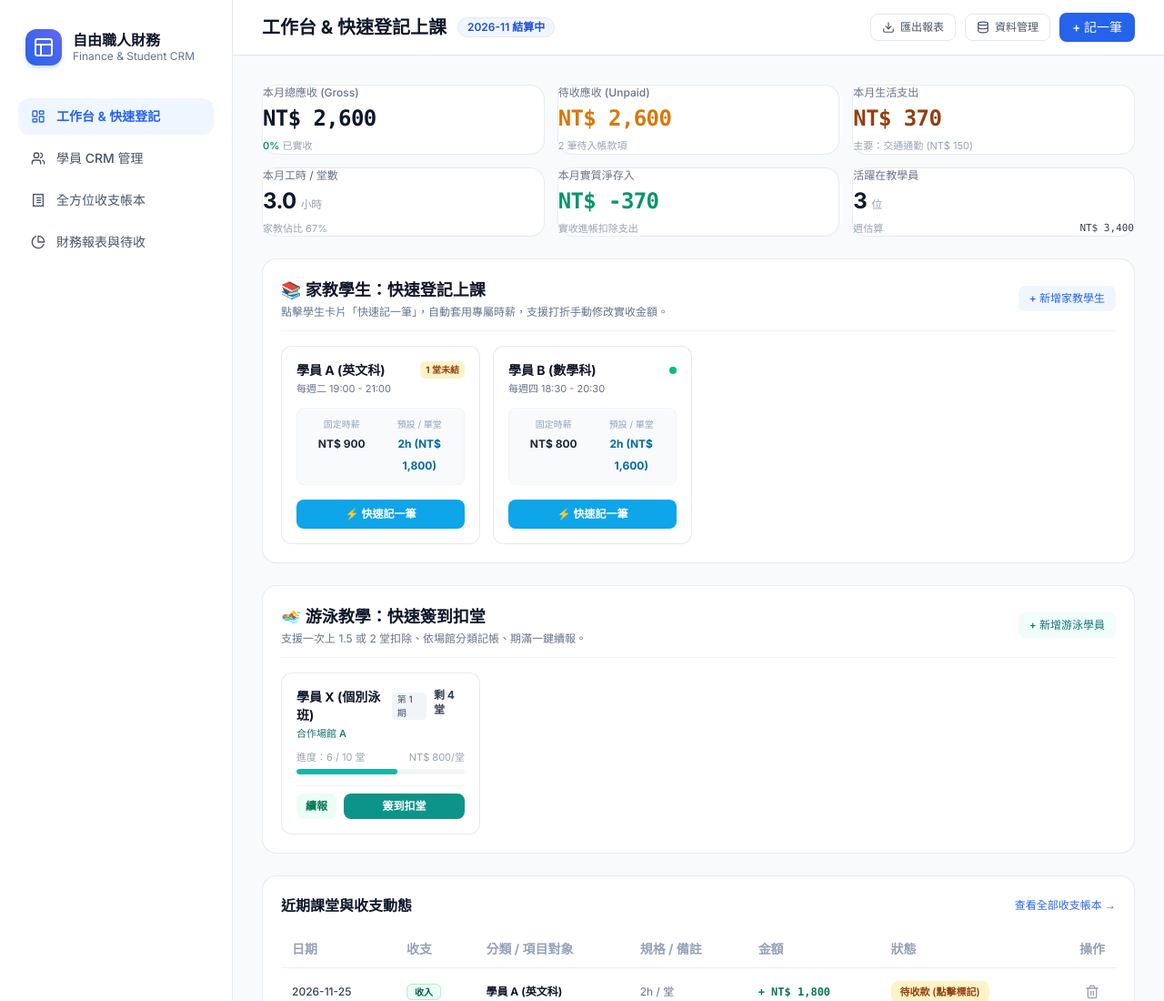
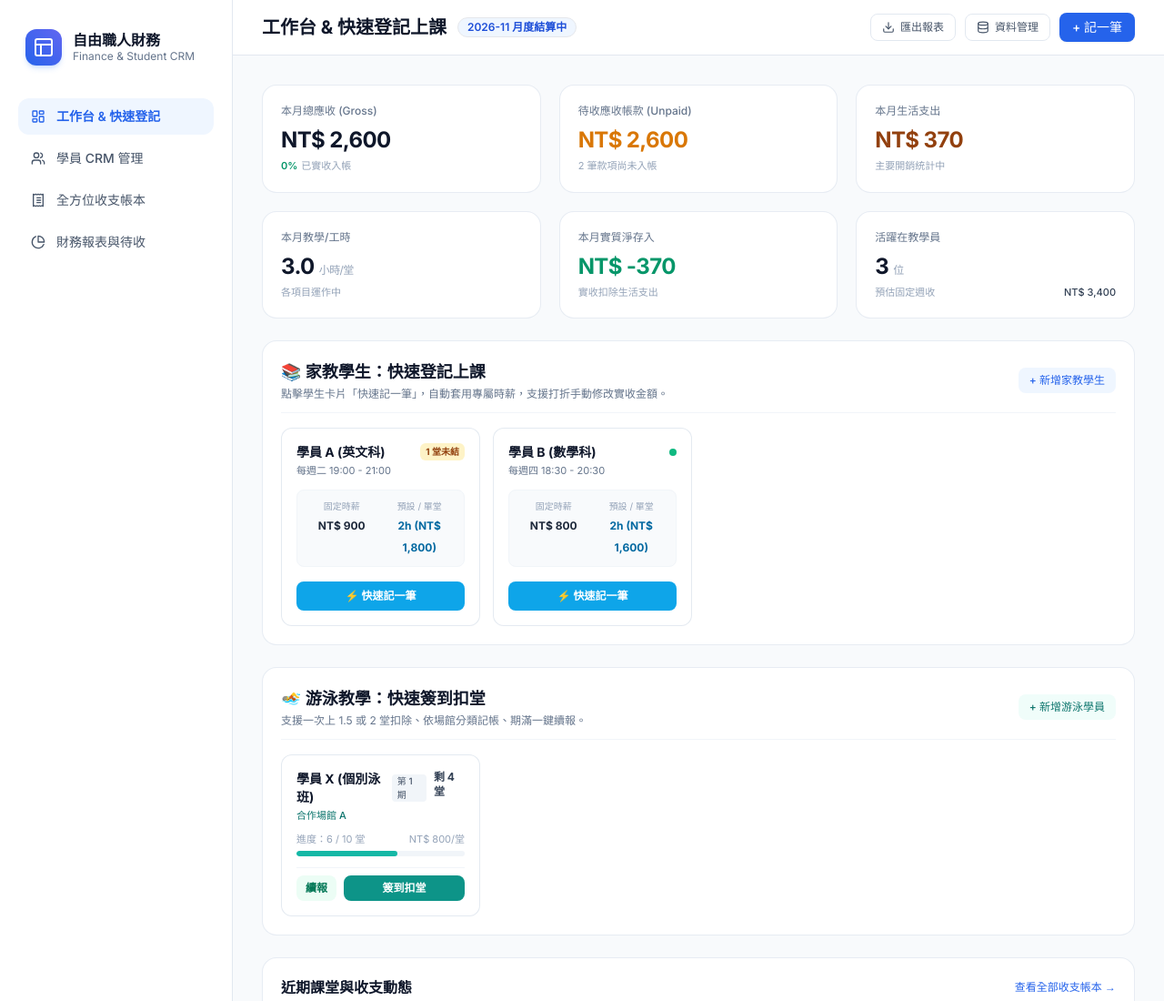
Before and after one commit to busyjonny123-oss/freelancer-finance, a plain HTML site: page index.html in a window 1280 px wide. Shown: the top 1100 px of the page at 91% size. Drawn offline with nearby package versions, Linux system fonts and the light colour scheme.

Commit message:
Update index.html

```diff
--- a/index.html
+++ b/index.html
@@ -156,50 +156,52 @@
       <!-- ======================================================== -->
       <section id="tab-dashboard" class="space-y-6">
 
-        <!-- 6 格工整卡片矩陣：手機 2 欄 / 電腦 3 欄 -->
-        <div class="grid grid-cols-2 md:grid-cols-3 gap-3.5 md:gap-4.5">
+       <!-- KPI METRICS CARDS (原汁原味字體與比例，單純加兩格) -->
+        <div class="grid grid-cols-2 lg:grid-cols-3 gap-3.5 md:gap-5">
           <!-- 1. 收入 -->
-          <div class="bg-white p-4.5 rounded-2xl border border-slate-200/80 shadow-xs flex flex-col justify-between">
-            <div class="text-xs font-medium text-slate-500 mb-1">本月總應收 (Gross)</div>
-            <div class="text-xl md:text-2xl font-bold text-slate-900 font-mono tracking-tight" id="kpiMonthGross">NT$ 0</div>
-            <p class="text-[11px] text-slate-400 mt-1.5"><span id="kpiPaidPercent" class="text-emerald-600 font-semibold">0%</span> 已實收</p>
+          <div class="bg-white p-4 md:p-5 rounded-2xl border border-slate-200/80 shadow-xs relative overflow-hidden">
+            <div class="text-xs font-medium text-slate-500 mb-2">本月總應收 (Gross)</div>
+            <div class="text-xl md:text-2xl font-bold text-slate-900 tracking-tight" id="kpiMonthGross">NT$ 0</div>
+            <p class="text-[11px] text-slate-400 mt-1 flex items-center gap-1">
+              <span id="kpiPaidPercent" class="text-emerald-600 font-semibold">0%</span> 已實收入帳
+            </p>
           </div>
 
           <!-- 2. 應收 -->
-          <div class="bg-white p-4.5 rounded-2xl border border-slate-200/80 shadow-xs flex flex-col justify-between">
-            <div class="text-xs font-medium text-slate-500 mb-1">待收應收 (Unpaid)</div>
-            <div class="text-xl md:text-2xl font-bold text-amber-600 font-mono tracking-tight" id="kpiUnpaidGross">NT$ 0</div>
-            <p class="text-[11px] text-slate-400 mt-1.5" id="kpiUnpaidCount">0 筆款項尚未入帳</p>
+          <div class="bg-white p-4 md:p-5 rounded-2xl border border-slate-200/80 shadow-xs relative overflow-hidden">
+            <div class="text-xs font-medium text-slate-500 mb-2">待收應收帳款 (Unpaid)</div>
+            <div class="text-xl md:text-2xl font-bold text-amber-600 tracking-tight" id="kpiUnpaidGross">NT$ 0</div>
+            <p class="text-[11px] text-slate-400 mt-1" id="kpiUnpaidCount">0 筆款項尚未入帳</p>
           </div>
 
           <!-- 3. 支出 -->
-          <div class="bg-white p-4.5 rounded-2xl border border-slate-200/80 shadow-xs flex flex-col justify-between">
-            <div class="text-xs font-medium text-slate-500 mb-1">本月生活支出</div>
-            <div class="text-xl md:text-2xl font-bold text-amber-800 font-mono tracking-tight" id="kpiMonthExpense">NT$ 0</div>
-            <p class="text-[11px] text-slate-400 mt-1.5 truncate" id="kpiExpenseTopCat">主要開銷統計中</p>
+          <div class="bg-white p-4 md:p-5 rounded-2xl border border-slate-200/80 shadow-xs relative overflow-hidden">
+            <div class="text-xs font-medium text-slate-500 mb-2">本月生活支出</div>
+            <div class="text-xl md:text-2xl font-bold text-amber-800 tracking-tight" id="kpiMonthExpense">NT$ 0</div>
+            <p class="text-[11px] text-slate-400 mt-1 truncate" id="kpiExpenseTopCat">主要開銷統計中</p>
           </div>
 
           <!-- 4. 時數 -->
-          <div class="bg-white p-4.5 rounded-2xl border border-slate-200/80 shadow-xs flex flex-col justify-between">
-            <div class="text-xs font-medium text-slate-500 mb-1">本月工時 / 堂數</div>
-            <div class="text-xl md:text-2xl font-bold text-slate-900 tracking-tight" id="kpiTotalHours">0 <span class="text-xs font-normal text-slate-400">小時</span></div>
-            <p class="text-[11px] text-slate-400 mt-1.5" id="kpiTutoringShare">家教佔比 0%</p>
+          <div class="bg-white p-4 md:p-5 rounded-2xl border border-slate-200/80 shadow-xs relative overflow-hidden">
+            <div class="text-xs font-medium text-slate-500 mb-2">本月教學/工時</div>
+            <div class="text-xl md:text-2xl font-bold text-slate-900 tracking-tight" id="kpiTotalHours">0 <span class="text-xs font-normal text-slate-400">小時/堂</span></div>
+            <p class="text-[11px] text-slate-400 mt-1" id="kpiTutoringShare">各項目運作中</p>
           </div>
 
           <!-- 5. 淨存入 -->
-          <div class="bg-white p-4.5 rounded-2xl border border-slate-200/80 shadow-xs flex flex-col justify-between">
-            <div class="text-xs font-medium text-slate-500 mb-1">本月實質淨存入</div>
-            <div class="text-xl md:text-2xl font-bold text-emerald-600 font-mono tracking-tight" id="kpiNetProfit">NT$ 0</div>
-            <p class="text-[11px] text-slate-400 mt-1.5">實收進帳扣除支出</p>
+          <div class="bg-white p-4 md:p-5 rounded-2xl border border-slate-200/80 shadow-xs relative overflow-hidden">
+            <div class="text-xs font-medium text-slate-500 mb-2">本月實質淨存入</div>
+            <div class="text-xl md:text-2xl font-bold text-emerald-600 tracking-tight" id="kpiNetProfit">NT$ 0</div>
+            <p class="text-[11px] text-slate-400 mt-1">實收扣除生活支出</p>
           </div>
 
           <!-- 6. 活躍學生 -->
-          <div class="bg-white p-4.5 rounded-2xl border border-slate-200/80 shadow-xs flex flex-col justify-between">
-            <div class="text-xs font-medium text-slate-500 mb-1">活躍在教學員</div>
+          <div class="bg-white p-4 md:p-5 rounded-2xl border border-slate-200/80 shadow-xs relative overflow-hidden">
+            <div class="text-xs font-medium text-slate-500 mb-2">活躍在教學員</div>
             <div class="text-xl md:text-2xl font-bold text-slate-900 tracking-tight" id="kpiActiveStudents">0 <span class="text-xs font-normal text-slate-400">位</span></div>
-            <p class="text-[11px] text-slate-400 mt-1.5 flex items-center justify-between">
-              <span>週估算</span>
-              <span class="font-medium text-slate-700 font-mono" id="kpiEstWeekly">NT$ 0</span>
+            <p class="text-[11px] text-slate-400 mt-1 flex items-center justify-between">
+              <span>預估固定週收</span>
+              <span class="font-medium text-slate-700" id="kpiEstWeekly">NT$ 0</span>
             </p>
           </div>
         </div>
@@ -1193,7 +1195,7 @@
     function updateKPISummaries() {
       const currentMonth = new Date().toISOString().substring(0, 7);
       const monthRecords = records.filter(r => r.date && r.date.startsWith(currentMonth));
-      const monthExpenses = expenses.filter(e => e.date && e.date.startsWith(currentMonth));
+      const monthExpenses = (typeof expenses !== 'undefined') ? expenses.filter(e => e.date && e.date.startsWith(currentMonth)) : [];
 
       const totalGross = monthRecords.reduce((sum, r) => r.status !== 'cancelled' ? sum + Number(r.amount || 0) : sum, 0);
       const totalPaid = monthRecords.reduce((sum, r) => r.status === 'paid' ? sum + Number(r.amount || 0) : sum, 0);
@@ -1204,45 +1206,41 @@
       const netProfit = totalPaid - totalExpense;
 
       const monthHours = monthRecords.reduce((sum, r) => {
-        if (r.status !== 'cancelled' && (r.category === 'tutoring' || r.hours)) return sum + Number(r.hours || 0);
+        if (r.status !== 'cancelled') {
+          return sum + (Number(r.hours || r.units || 0));
+        }
         return sum;
       }, 0);
 
-      const tutorHours = monthRecords.filter(r => r.category === 'tutoring' && r.status !== 'cancelled').reduce((sum, r) => sum + Number(r.hours || 0), 0);
-      const tutorShare = monthHours > 0 ? Math.round((tutorHours / monthHours) * 100) : 0;
-
       const paidPercent = totalGross > 0 ? Math.round((totalPaid / totalGross) * 100) : 0;
+
       const activeStudentsList = students.filter(s => s.active);
       const activeSwimList = swimStudents.filter(s => s.active);
       const totalActiveCount = activeStudentsList.length + activeSwimList.length;
+
       const estWeekly = activeStudentsList.reduce((sum, s) => sum + (Number(s.hourlyRate || 0) * Number(s.defaultHours || 0)), 0);
 
+      // 更新畫面 6 格
       document.getElementById('kpiMonthGross').textContent = `NT$ ${totalGross.toLocaleString()}`;
       document.getElementById('kpiPaidPercent').textContent = `${paidPercent}%`;
       document.getElementById('kpiUnpaidGross').textContent = `NT$ ${totalUnpaid.toLocaleString()}`;
-      document.getElementById('kpiUnpaidCount').textContent = `${unpaidCount} 筆待入帳款項`;
+      document.getElementById('kpiUnpaidCount').textContent = `${unpaidCount} 筆款項尚未入帳`;
       document.getElementById('kpiMonthExpense').textContent = `NT$ ${totalExpense.toLocaleString()}`;
-      document.getElementById('kpiTotalHours').innerHTML = `${monthHours.toFixed(1)} <span class="text-xs font-normal text-slate-400">小時</span>`;
-      document.getElementById('kpiTutoringShare').textContent = `家教佔比 ${tutorShare}%`;
+      document.getElementById('kpiTotalHours').innerHTML = `${monthHours.toFixed(1)} <span class="text-xs font-normal text-slate-400">小時/堂</span>`;
       document.getElementById('kpiNetProfit').textContent = `NT$ ${netProfit.toLocaleString()}`;
       document.getElementById('kpiActiveStudents').innerHTML = `${totalActiveCount} <span class="text-xs font-normal text-slate-400">位</span>`;
       document.getElementById('kpiEstWeekly').textContent = `NT$ ${estWeekly.toLocaleString()}`;
 
-      document.getElementById('sidebarNetProfit').textContent = `NT$ ${netProfit.toLocaleString()}`;
-      document.getElementById('sidebarUnpaid').textContent = `NT$ ${totalUnpaid.toLocaleString()}`;
-
-      const catSums = {};
-      monthExpenses.forEach(e => { catSums[e.category] = (catSums[e.category] || 0) + Number(e.amount || 0); });
-      const topCat = Object.entries(catSums).sort((a,b) => b[1] - a[1])[0];
-      if (topCat) {
-        const cfg = EXPENSE_CATEGORIES[topCat[0]] || EXPENSE_CATEGORIES['bills'];
-        document.getElementById('kpiExpenseTopCat').textContent = `主要：${cfg.name} (NT$ ${topCat[1].toLocaleString()})`;
-      } else {
-        document.getElementById('kpiExpenseTopCat').textContent = '本月尚無開銷';
-      }
+      // 側邊欄同步
+      const sideGross = document.getElementById('sidebarTotalGross');
+      if (sideGross) sideGross.textContent = `NT$ ${totalGross.toLocaleString()}`;
+      const sideNet = document.getElementById('sidebarNetProfit');
+      if (sideNet) sideNet.textContent = `NT$ ${netProfit.toLocaleString()}`;
+      const sideUnpaid = document.getElementById('sidebarUnpaid');
+      if (sideUnpaid) sideUnpaid.textContent = `NT$ ${totalUnpaid.toLocaleString()}`;
 
       const monthBadge = document.getElementById('currentMonthBadge');
-      if (monthBadge) monthBadge.textContent = `${currentMonth} 結算中`;
+      if (monthBadge) monthBadge.textContent = `${currentMonth} 月度結算中`;
     }
 
     function renderQuickStudentCards() {
```
